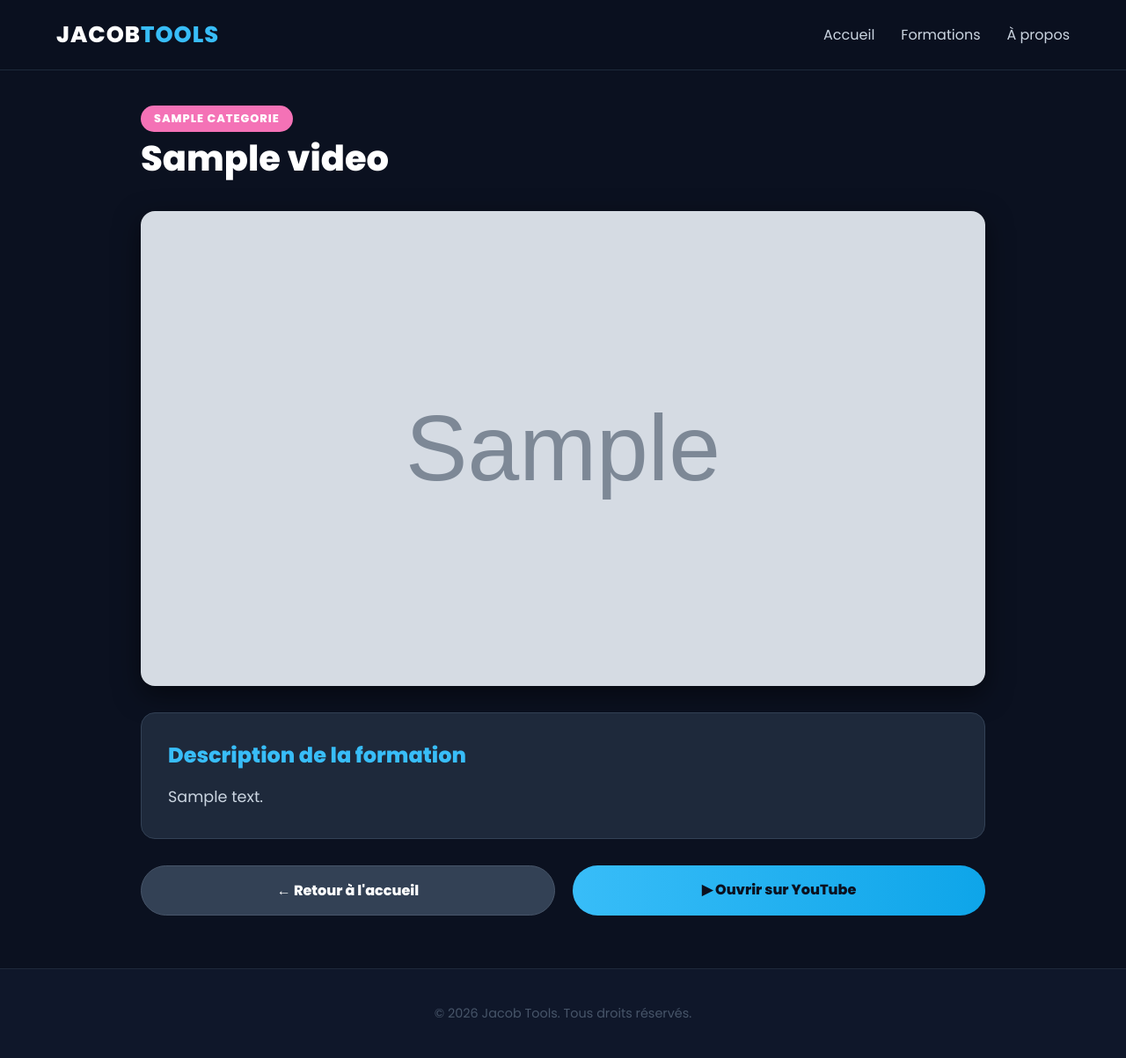
After one commit to jacobilisadjiga243-oss/jacob-tools, a Python web app: template templates/video.html in a window 1280 px wide. The commit adds this page. Shown: the whole page at 88% size. Run offline with Jinja, Linux system fonts and the light colour scheme; the template is opened without the code that fills it: most values are stand-ins (such as "Sample title", 1, 10 or a date in 2020); grey boxes marked "Sample" are stand-in pictures.

Commit message:
Ajout de la page dediee pour chaque video

```diff
--- a/templates/index.html
+++ b/templates/index.html
@@ -232,7 +232,7 @@
                     <h3>{{ item.titre }}</h3>
                     <p>{{ item.description }}</p>
                     {% if item.lien %}
-                        <a href="{{ item.lien }}" class="btn" target="_blank" style="text-align: center; padding: 12px 20px;">▶ Regarder la vidéo</a>
+                        <a href="/video/{{ item.id }}" class="btn" style="text-align: center; padding: 12px 20px;">▶ Voir la formation</a>
                     {% endif %}
                 </div>
             </div>
--- /dev/null
+++ b/templates/video.html
@@ -0,0 +1,99 @@
+<!DOCTYPE html>
+<html lang="fr">
+<head>
+    <meta charset="UTF-8">
+    <meta name="viewport" content="width=device-width, initial-scale=1.0">
+    <title>{{ video.titre }} - Jacob Tools</title>
+    <link href="https://fonts.googleapis.com/css2?family=Poppins:wght@300;400;600;800&display=swap" rel="stylesheet">
+    <style>
+        * { margin: 0; padding: 0; box-sizing: border-box; font-family: 'Poppins', sans-serif; }
+        body { background-color: #0b1120; color: #e2e8f0; overflow-x: hidden; }
+
+        nav { display: flex; justify-content: space-between; align-items: center; padding: 20px 5%; background: rgba(11, 17, 32, 0.95); position: fixed; width: 100%; top: 0; z-index: 1000; border-bottom: 1px solid #1e293b; backdrop-filter: blur(10px); }
+        .logo { font-size: 1.6em; font-weight: 800; color: white; text-decoration: none; letter-spacing: 1px; }
+        .logo span { color: #38bdf8; }
+        .nav-links { display: flex; gap: 30px; align-items: center; }
+        .nav-links a { color: #cbd5e1; text-decoration: none; font-weight: 500; transition: 0.3s; }
+        .nav-links a:hover { color: #38bdf8; }
+        .btn-nav { background: linear-gradient(90deg, #38bdf8, #0ea5e9); color: #0b1120 !important; padding: 10px 25px; border-radius: 50px; font-weight: 700; }
+
+        .video-container-page { max-width: 1000px; margin: 120px auto 60px; padding: 0 20px; }
+
+        .video-header { margin-bottom: 30px; }
+        .video-header h1 { font-size: 2.5em; color: white; margin-bottom: 10px; }
+        .badge { display: inline-block; padding: 6px 15px; border-radius: 50px; font-size: 0.8em; font-weight: 700; text-transform: uppercase; letter-spacing: 1px; }
+        .bg-deblocage { background: #38bdf8; color: #0b1120; }
+        .bg-hardreset { background: #f59e0b; color: #0b1120; }
+        .bg-frp { background: #ef4444; color: white; }
+        .bg-marketing { background: #f472b6; color: white; }
+
+        .video-player { width: 100%; aspect-ratio: 16/9; background: #000; border-radius: 16px; overflow: hidden; margin-bottom: 30px; box-shadow: 0 10px 30px rgba(0,0,0,0.5); }
+        .video-player iframe { width: 100%; height: 100%; border: none; }
+        .video-player img { width: 100%; height: 100%; object-fit: cover; }
+
+        .video-description { background: #1e293b; padding: 30px; border-radius: 16px; border: 1px solid #334155; margin-bottom: 30px; }
+        .video-description h2 { color: #38bdf8; margin-bottom: 15px; }
+        .video-description p { color: #cbd5e1; line-height: 1.8; font-size: 1.1em; }
+
+        .action-buttons { display: flex; gap: 20px; flex-wrap: wrap; }
+        .btn { display: inline-block; padding: 15px 30px; background: linear-gradient(90deg, #38bdf8, #0ea5e9); color: #0b1120; text-decoration: none; border-radius: 50px; font-weight: 700; transition: 0.3s; text-align: center; flex: 1; min-width: 200px; }
+        .btn:hover { transform: translateY(-3px); box-shadow: 0 8px 25px rgba(56,189,248,0.4); }
+        .btn-secondary { background: #334155; color: white; border: 1px solid #475569; }
+        .btn-secondary:hover { background: #475569; box-shadow: none; }
+
+        footer { background: #0f172a; padding: 40px 5%; text-align: center; border-top: 1px solid #1e293b; margin-top: 60px; }
+        .copyright { color: #475569; font-size: 0.9em; }
+
+        @media (max-width: 768px) {
+            .video-header h1 { font-size: 1.8em; }
+            .nav-links { display: none; }
+        }
+    </style>
+</head>
+<body>
+    <nav>
+        <a href="/" class="logo">JACOB<span>TOOLS</span></a>
+        <div class="nav-links">
+            <a href="/">Accueil</a>
+            <a href="/#formations">Formations</a>
+            <a href="/apropos">À propos</a>
+        </div>
+    </nav>
+
+    <div class="video-container-page">
+        <div class="video-header">
+            {% if video.categorie == 'Déblocage' %}<span class="badge bg-deblocage">{{ video.categorie }}</span>
+            {% elif video.categorie == 'Hard Reset' %}<span class="badge bg-hardreset">{{ video.categorie }}</span>
+            {% elif video.categorie == 'FRP' %}<span class="badge bg-frp">{{ video.categorie }}</span>
+            {% else %}<span class="badge bg-marketing">{{ video.categorie }}</span>{% endif %}
+
+            <h1>{{ video.titre }}</h1>
+        </div>
+
+        <div class="video-player">
+            {% if video.lien and ('youtube.com' in video.lien or 'youtu.be' in video.lien) %}
+                {% set video_id = video.lien.split('v=')[1].split('&')[0] if 'v=' in video.lien else video.lien.split('/')[-1] %}
+                <iframe src="https://www.youtube.com/embed/{{ video_id }}?rel=0&autoplay=0" allowfullscreen></iframe>
+            {% else %}
+                <img src="{{ video.image_url }}" alt="{{ video.titre }}" onerror="this.src='https://i.postimg.cc/6pQ2y5Gj/placeholder.jpg'">
+            {% endif %}
+        </div>
+
+        <div class="video-description">
+            <h2>Description de la formation</h2>
+            <p>{{ video.description }}</p>
+        </div>
+
+        <div class="action-buttons">
+            <a href="/" class="btn btn-secondary">← Retour à l'accueil</a>
+            {% if video.lien %}
+                <a href="{{ video.lien }}" class="btn" target="_blank">▶ Ouvrir sur YouTube</a>
+            {% endif %}
+        </div>
+    </div>
+
+    <footer>
+        <div class="copyright">&copy; 2026 Jacob Tools. Tous droits réservés.</div>
+    </footer>
+</body>
+</html>
```
Also changed, not shown: app.py (+22 -0 lines), create_video_page.py (added, +104 -0 lines), fix_route.py (added, +40 -0 lines), update_button.py (added, +13 -0 lines).
